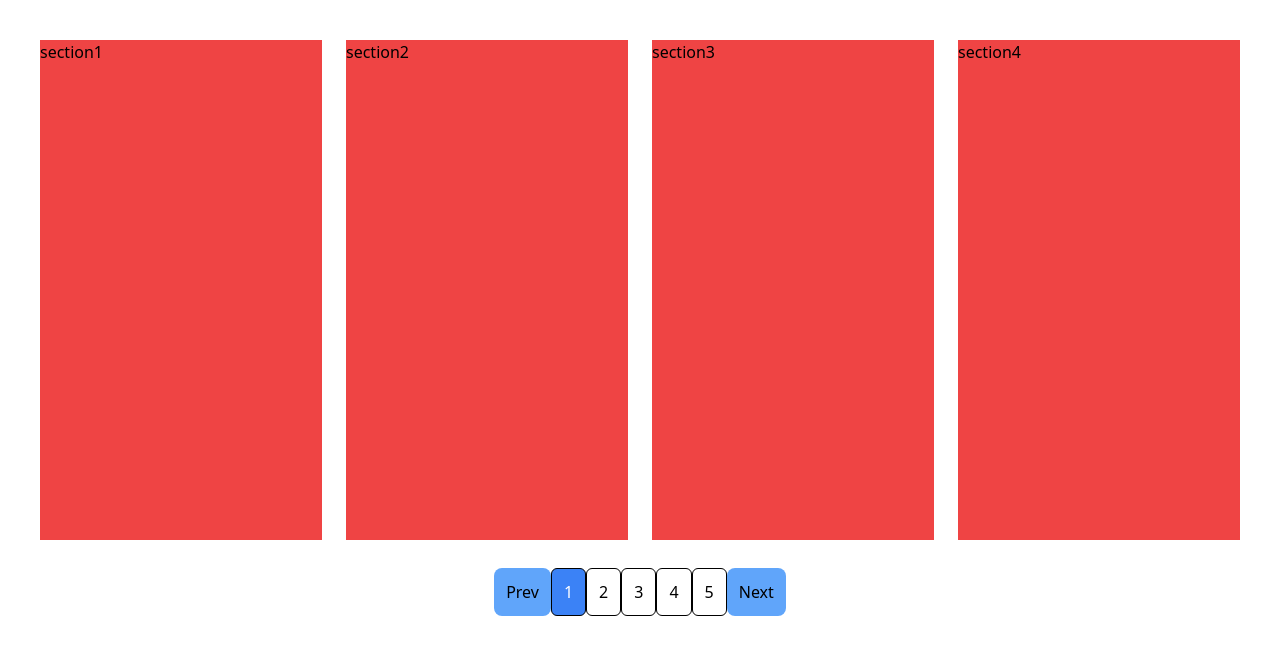
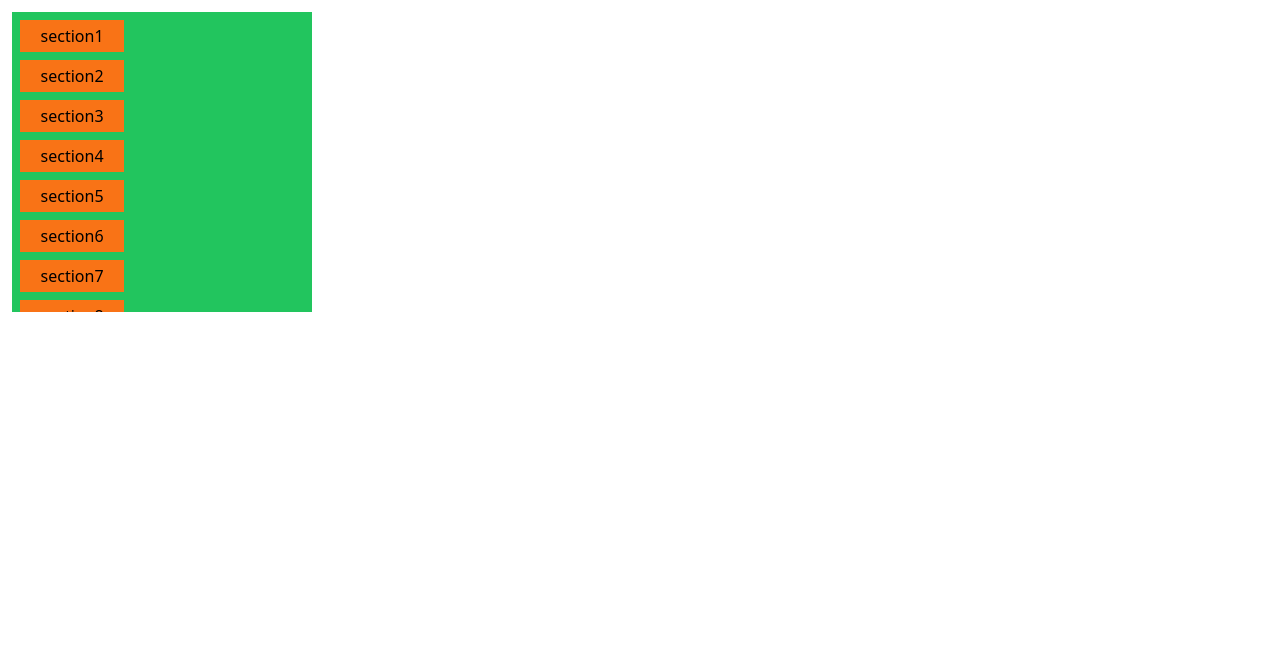
Before and after one commit to krishpinninti789/mc-round, a React (Create React App) app: page / in a window 1280 px wide. Shown: the top 654 px of the page. Built offline with nearby package versions, Linux system fonts and the light colour scheme.

Commit message:
virtualized list implmentation

```diff
--- a/src/App.css
+++ b/src/App.css
@@ -1,4 +1,4 @@
-.success {
+/* .success {
   @apply bg-green-500;
 }
 
@@ -12,4 +12,10 @@
 
 .warning {
   @apply bg-orange-500;
+} */
+
+.container {
+  display: flex;
+  flex-direction: column;
+  overflow: auto;
 }
--- a/src/App.js
+++ b/src/App.js
@@ -18,14 +18,19 @@ import CounterApp from "./components/CounterApp";
 import Toaster from "./components/Toaster.jsx";
 import StepperComponent from "./components/StepperComponent.jsx";
 import DataPagination from "./components/DataPagination.jsx";
+import VirtualizedList from "./components/VirtualizedList.jsx";
+import { V_DATA } from "./components/data/vdata.js";
 
 function App() {
   // const [checked, setChecked] = useState({ 1: true });
+  const data = V_DATA
 
   return (
     <div className="App m-3">
       {/* <StepperComponent /> */}
-      <DataPagination />
+      {/* <DataPagination /> */}
+      {/* <ImageCaurosal /> */}
+      <VirtualizedList data={data} height={300} width={400} itemHeight={30} />
     </div>
   );
 }
--- /dev/null
+++ b/src/components/VirtualizedList.jsx
@@ -0,0 +1,43 @@
+import React, { useState } from "react";
+
+const VirtualizedList = ({ data, height, width, itemHeight }) => {
+  const [indices, setIndices] = useState([0, Math.floor(height / itemHeight)]);
+
+  const handleScroll = (e) => {
+    const { scrollTop } = e.target;
+    const newStart = Math.floor(scrollTop / itemHeight);
+    const newEnd = newStart + Math.floor(height / itemHeight);
+    setIndices([newStart, newEnd]);
+  };
+  console.log(indices);
+
+  return (
+    <div
+      className="container relative overflow-y-auto"
+      onScroll={(e) => handleScroll(e)}
+      style={{ height: height, width: width }}
+    >
+      <div
+        style={{
+          height: data.length * itemHeight,
+          width: 300,
+        }}
+        className="bg-green-500"
+      >
+        <div style={{ top: itemHeight * indices[0], position: "absolute" }}>
+          {data.slice(indices[0], indices[1]).map((item, index) => (
+            <span
+              key={index}
+              className="bg-orange-500 m-2 p-4 text-center justify-center flex items-center"
+              style={{ height: itemHeight }}
+            >
+              {item.label}
+            </span>
+          ))}
+        </div>
+      </div>
+    </div>
+  );
+};
+
+export default VirtualizedList;
--- /dev/null
+++ b/src/components/data/vdata.js
@@ -0,0 +1,38 @@
+export const V_DATA = [
+    { label: "section1" },
+    { label: "section2" },
+    { label: "section3" },
+    { label: "section4" },
+    { label: "section5" },
+    { label: "section6" },
+    { label: "section7" },
+    { label: "section8" },
+    { label: "section9" },
+    { label: "section10" },
+    { label: "section11" },
+    { label: "section12" },
+    { label: "section13" },
+    { label: "section14" },
+    { label: "section15" },
+    { label: "section16" },
+    { label: "section17" },
+    { label: "section18" },
+    { label: "section19" },
+    { label: "section20" },
+    { label: "section21" },
+    { label: "section22" },
+    { label: "section23" },
+    { label: "section24" },
+    { label: "section25" },
+    { label: "section26" },
+    { label: "section27" },
+    { label: "section28" },
+    { label: "section29" },
+    { label: "section30" },
+    { label: "section31" },
+    { label: "section32" },
+    { label: "section33" },
+    { label: "section34" },
+    { label: "section35" },
+    { label: "section36" },
+]
```
